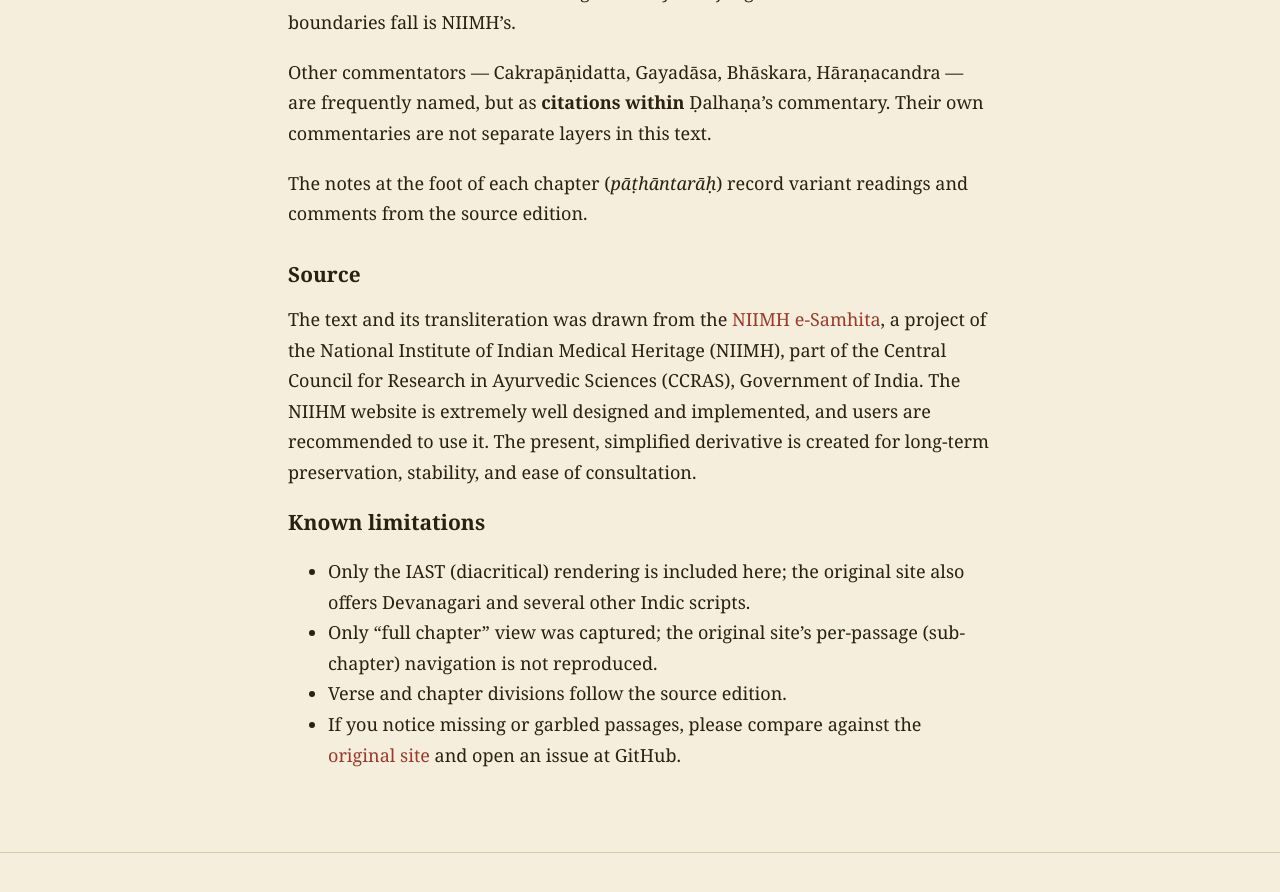
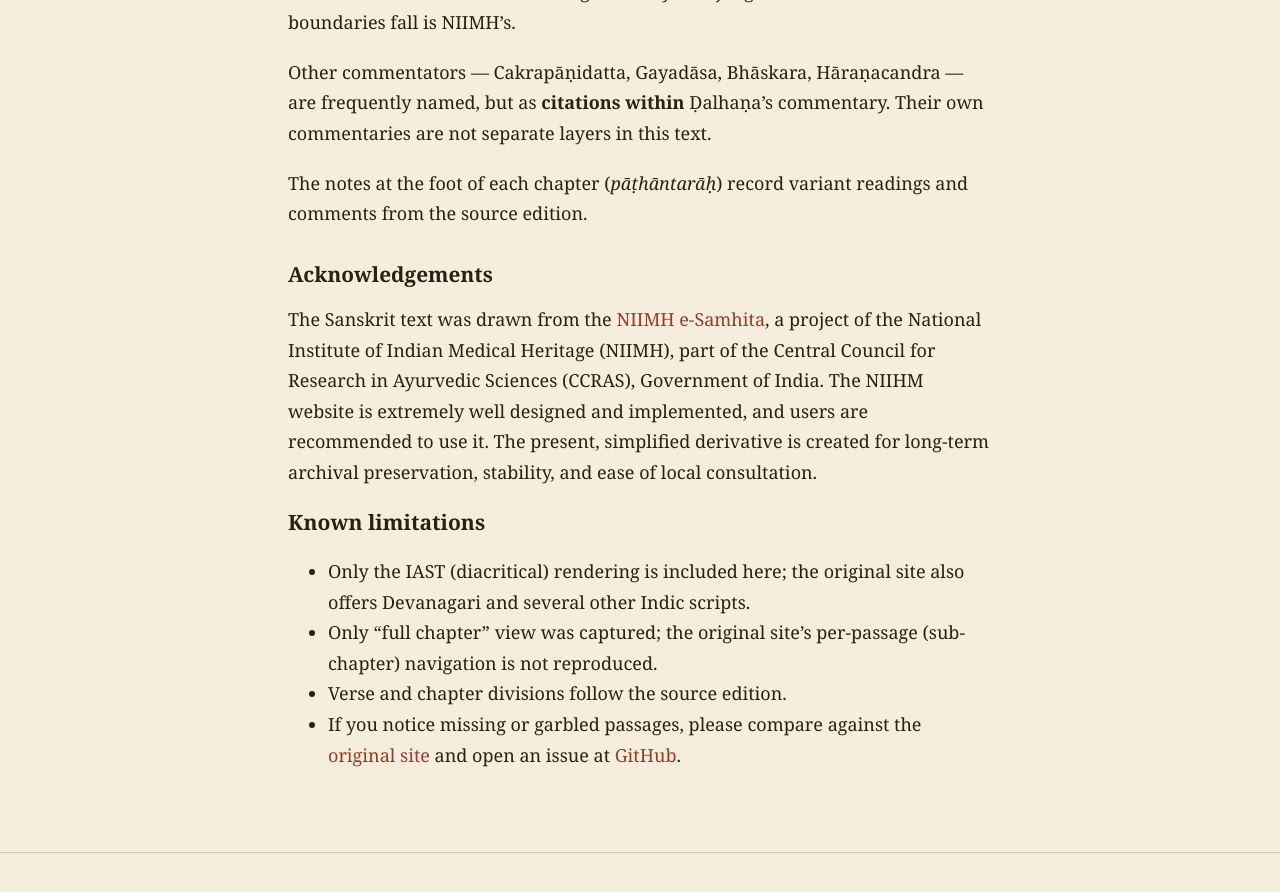
Before and after one commit to sushrutaproject/eSushruta, a Jekyll site: the page built from about.md, in a window 1280 px wide and 900 px high, scrolled down 796 px. Shown: the top 892 px of the window. Built offline with Jekyll 4.4.1, drawn with Linux system fonts in a browser that asks for light colours; some web fonts are replaced.

Commit message:
Update about.md

```diff
--- a/about.md
+++ b/about.md
@@ -34,13 +34,13 @@ Their own commentaries are not separate layers in this text.
 The notes at the foot of each chapter (*pāṭhāntarāḥ*) record variant
 readings and comments from the source edition.
 
-## Source
+## Acknowledgements
 
-The text and its transliteration was drawn from the
+The Sanskrit text was drawn from the
 [NIIMH e-Samhita](http://niimh.res.in/ebooks/esushruta/), a project of the
 National Institute of Indian Medical Heritage (NIIMH), part of the Central
 Council for Research in Ayurvedic Sciences (CCRAS), Government of India.
-The NIIHM website is extremely well designed and implemented, and users are recommended to use it.  The present, simplified derivative is created for long-term preservation, stability, and ease of consultation.
+The NIIHM website is extremely well designed and implemented, and users are recommended to use it.  The present, simplified derivative is created for long-term archival preservation, stability, and ease of local consultation.
 
 ### Known limitations
 
@@ -50,6 +50,6 @@ The NIIHM website is extremely well designed and implemented, and users are reco
   (sub-chapter) navigation is not reproduced.
 - Verse and chapter divisions follow the source edition.
 - If you notice missing or garbled passages, please compare against the
-  [original site](http://niimh.res.in/ebooks/esushruta/) and open an issue at GitHub.
+  [original site](http://niimh.res.in/ebooks/esushruta/) and open an issue at [GitHub](https://github.com/sushrutaproject/eSushruta/issues).
 
 </div>
```
